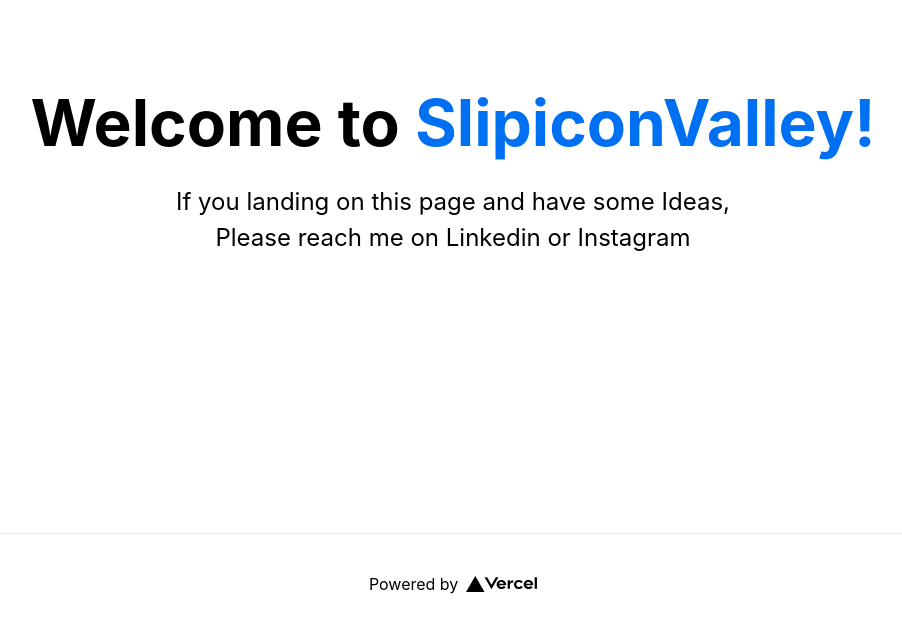
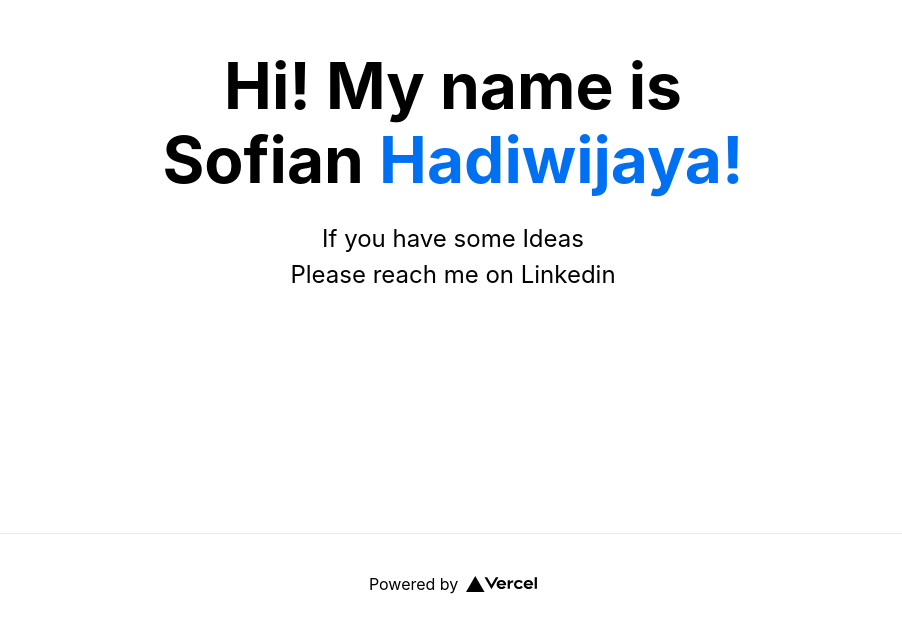
Before and after one commit to sofianhw/hadiwijaya, a Next.js app: page / in a window 1280 px wide. Shown: the part 167-800 px from the top of the page, without its empty margins (187-1089 px from the left). Built offline with nearby package versions, Linux system fonts and the light colour scheme.

Commit message:
change to my name

```diff
--- a/pages/index.js
+++ b/pages/index.js
@@ -5,20 +5,21 @@ export default function Home() {
   return (
     <div className={styles.container}>
       <Head>
-        <title>SlipiconValley</title>
+        <title>Sofian Hadiwijaya`</title>
         <link rel="icon" href="/favicon.ico" />
-        <meta name="keywords" content="bukit algoritma, silicon valley, teknologi, teknopolis, slipicon valley" />
-        <meta name="description" content="Asal muasal banyak ekosistem perusahaan rintisan (startup), tempat bertemunya Industri, Investor, dan Inventor"/>
+        <meta name="keywords" content="sofianhw, sofian, hadiwijaya, sofian hadiwijaya" />
+        <meta name="description" content="Sofian Hadiwijaya atau biasa dikenal sofianhw, adalah seorang konsultan dibidang teknologi dan perusahaan rintisan"/>
       </Head>
 
       <main className={styles.main}>
         <h1 className={styles.title}>
-          Welcome to <a href="https://slipiconvalley.com">SlipiconValley!</a>
+          Hi! My name is <br />
+          Sofian <a href="https://hadiwijaya.co.id">Hadiwijaya!</a>
         </h1>
 
         <p className={styles.description}>
-          If you landing on this page and have some Ideas, <br />
-          Please reach me on <a href="https://www.linkedin.com/in/sofianhw/">Linkedin</a> or <a href="https://www.instagram.com/sofianhw/">Instagram</a>
+          If you have some Ideas <br />
+          Please reach me on <a href="https://www.linkedin.com/in/sofianhw/">Linkedin</a>
         </p>
       </main>
       <footer className={styles.footer}>
```
